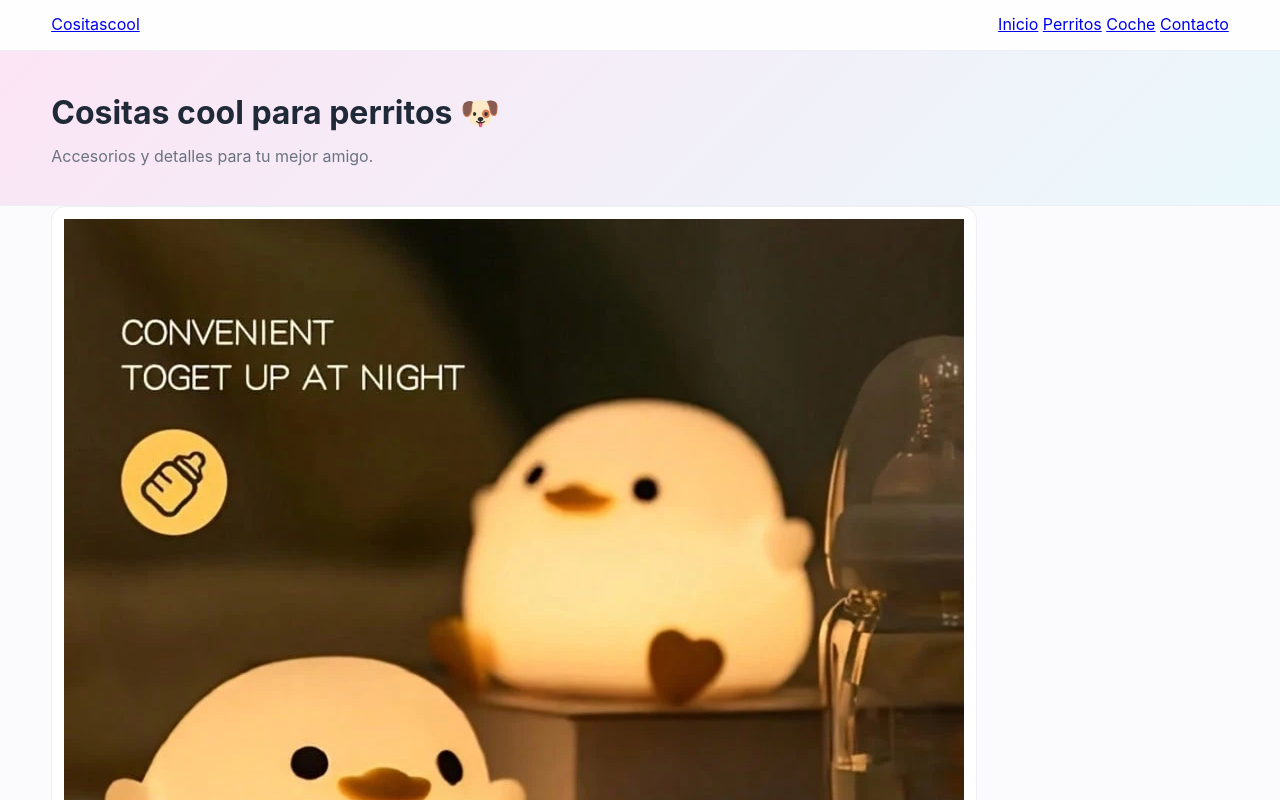
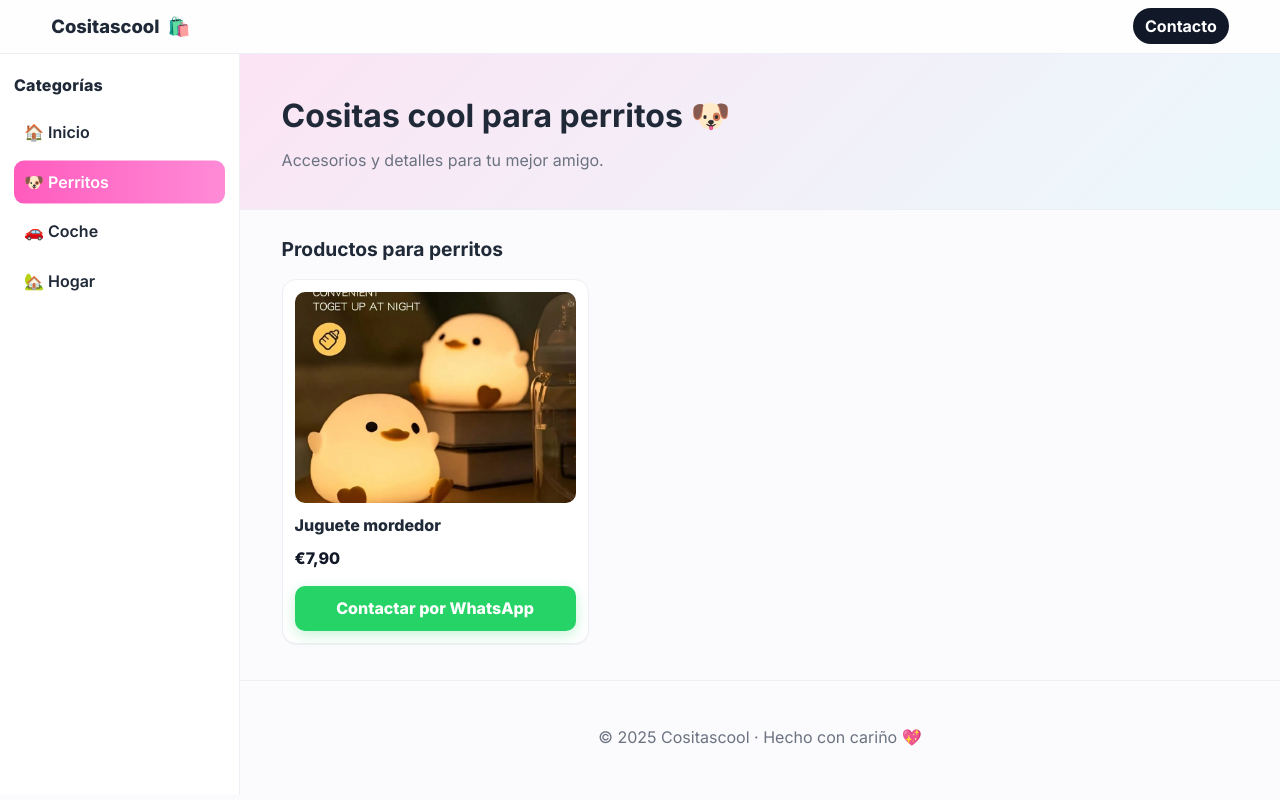
Before and after one commit to rikysbd/tienda-cositascool, a website: page Perritos.html in a window 1280 px wide. Shown: the top 800 px of the page. Drawn offline with Linux system fonts and the light colour scheme.

Commit message:
Update Perritos.html

```diff
--- a/Perritos.html
+++ b/Perritos.html
@@ -4,51 +4,69 @@
   <meta charset="UTF-8" />
   <meta name="viewport" content="width=device-width, initial-scale=1.0"/>
   <title>Cositascool · Perritos</title>
-  <link rel="stylesheet" href="css/style.css?v=4"/>
+  <link rel="preconnect" href="https://fonts.googleapis.com">
   <link rel="preconnect" href="https://fonts.gstatic.com" crossorigin>
-  <link href="https://fonts.googleapis.com/css2?family=Poppins:wght@400;600;700&display=swap" rel="stylesheet">
+  <link href="https://fonts.googleapis.com/css2?family=Inter:wght@400;500;600;700;800&display=swap" rel="stylesheet">
+  <link rel="stylesheet" href="css/style.css"/>
 </head>
 <body>
+  <input type="checkbox" id="nav-toggle" hidden>
+
   <header class="site-header">
     <div class="container header-inner">
-      <a href="index.html" class="logo">Cositascool</a>
-      <nav class="nav">
-        <a href="index.html" class="nav-link">Inicio</a>
-        <a href="perritos.html" class="nav-link active">Perritos</a>
-        <a href="coche.html" class="nav-link">Coche</a>
-        <a href="index.html#contacto" class="nav-link">Contacto</a>
+      <label class="hamburger" for="nav-toggle" aria-label="Abrir menú">☰</label>
+      <a class="brand" href="index.html">Cositascool <span class="emoji">🛍️</span></a>
+      <nav class="top-nav">
+        <a href="contacto.html" class="pill">Contacto</a>
       </nav>
     </div>
   </header>
 
-  <section class="hero hero-small">
+  <div class="layout">
+    <aside class="sidebar">
+      <div class="sidebar-inner">
+        <div class="sidebar-title">Categorías</div>
+        <nav class="side-nav">
+          <a href="index.html">🏠 Inicio</a>
+          <a class="active" href="perritos.html">🐶 Perritos</a>
+          <a href="coche.html">🚗 Coche</a>
+          <a href="hogar.html">🏡 Hogar</a>
+        </nav>
+      </div>
+    </aside>
+
+    <main class="content">
+      <section class="hero">
         <div class="container">
           <h1>Cositas cool para perritos 🐶</h1>
           <p>Accesorios y detalles para tu mejor amigo.</p>
         </div>
       </section>
 
-  <main class="container">
+      <section class="container">
+        <h2 class="section-title">Productos para perritos</h2>
         <div class="grid">
-      <!-- EJEMPLO: cambia imagen/nombre/precio cuando tengas los productos -->
+          <!-- Ejemplo de producto -->
           <article class="card">
-        <img src="images/lampara-patito.png" alt="Producto de ejemplo perritos">
-        <div class="card-body">
-          <h3>Juguete mordedor (ejemplo)</h3>
+            <div class="img-wrap">
+              <img src="images/lampara-patito.png" alt="Juguete mordedor">
+            </div>
+            <h3 class="title">Juguete mordedor</h3>
             <p class="price">€7,90</p>
-          <button class="whatsapp-btn"
-            onclick="window.open('https://wa.me/34635782353?text=Hola%2C%20quiero%20comprar%20%22Juguete%20mordedor%20(perritos)%22%20(7%2C90%20%E2%82%AC)%20desde%20Cositascool.', '_blank')">
+            <a class="btn btn-wa" target="_blank"
+               href="https://api.whatsapp.com/send?phone=34635782353&text=Hola,%20quiero%20comprar%20Juguete%20mordedor%20(7,90€)">
               Contactar por WhatsApp
-          </button>
-        </div>
+            </a>
           </article>
         </div>
-  </main>
+      </section>
 
       <footer class="site-footer">
-    <div class="container footer-inner">
-      <p>© 2025 Cositascool · 📞 <a href="tel:+34635782353">+34 635 782 353</a></p>
+        <div class="container">
+          <p>© 2025 Cositascool · Hecho con cariño 💖</p>
         </div>
       </footer>
+    </main>
+  </div>
 </body>
 </html>
```
Lines whose indentation alone changed are shown as unchanged.
